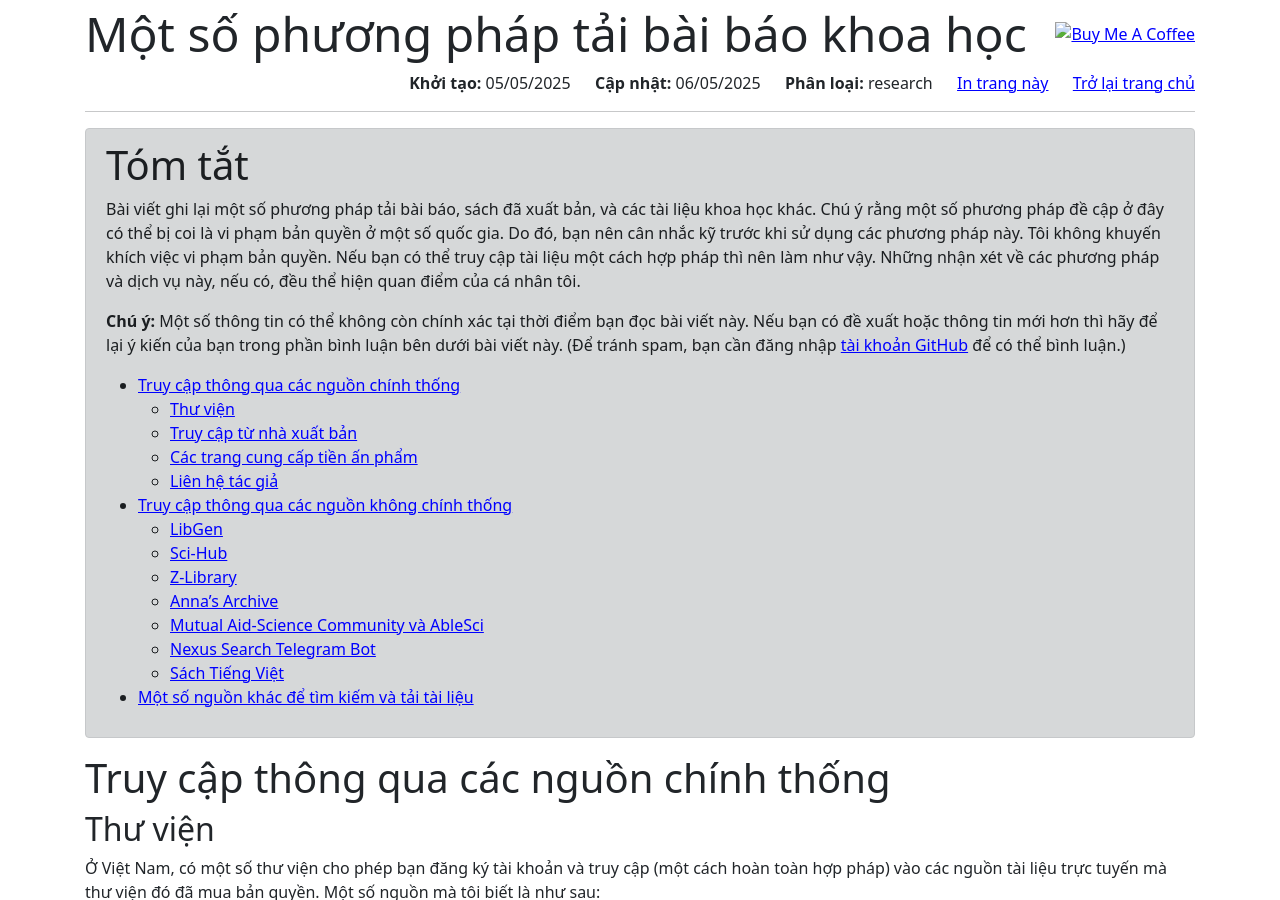
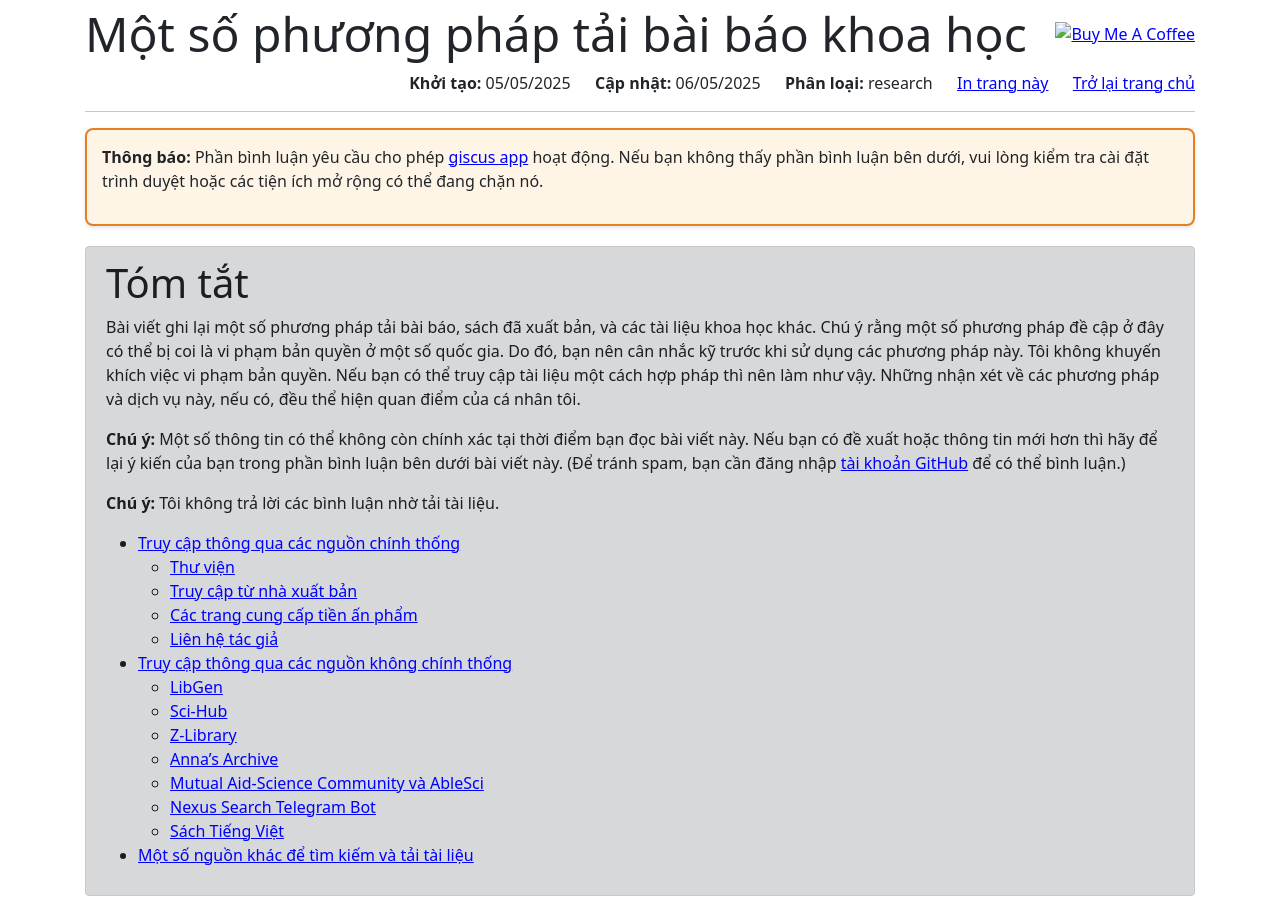
Before and after one commit to hoanganhduc/hoanganhduc.github.io, a Jekyll site: the page built from _posts/2025-05-05-một-số-phương-pháp-tải-bài-báo-khoa-học.md, in a window 1280 px wide and 900 px high. Built offline with Jekyll 4.4.1, drawn with Linux system fonts in a browser that asks for light colours; nearby versions of some CDN libraries; comment, search, counter and statistics services are not loaded; a style sheet for code colours, icons or effects is not loaded.

Commit message:
Updated @ 2025-05-06  16:06:43 ICT

```diff
--- a/_includes/extras.html
+++ b/_includes/extras.html
@@ -1,10 +1,38 @@
 {% if page.javascript %}
 <noscript>
-    <div style="border: 2px solid #e67e22; background-color: #fff5e6; padding: 15px; margin-bottom: 20px; border-radius: 8px; box-shadow: 0 2px 4px rgba(0,0,0,0.1); width: 100%; box-sizing: border-box; overflow-wrap: break-word; max-width: 100%;"></div>
+    <div style="border: 2px solid #e67e22; background-color: #fff5e6; padding: 15px; margin-bottom: 20px; border-radius: 8px; box-shadow: 0 2px 4px rgba(0,0,0,0.1); width: 100%; box-sizing: border-box; overflow-wrap: break-word; max-width: 100%;">
+        {% if page.lang == "en" %}
         <p><strong>Notice:</strong> Some contents of this page requires JavaScript to run smoothly. Please enable JavaScript in your browser settings.</p>
+        {% endif %}
+        {% if page.lang == "vi" %}
         <p><strong>Thông báo:</strong> Một số nội dung của trang này yêu cầu JavaScript. Vui lòng bật JavaScript trong cài đặt trình duyệt của bạn.</p>
+        {% endif %}
     </div>
 </noscript>
+{% endif %}
+
+{% if page.comments %}
+    <div id="giscus-warning" style="display: none; border: 2px solid #e67e22; background-color: #fff5e6; padding: 15px; margin-bottom: 20px; border-radius: 8px; box-shadow: 0 2px 4px rgba(0,0,0,0.1); width: 100%; box-sizing: border-box; overflow-wrap: break-word; max-width: 100%;">
+        {% if page.lang == "en" %}
+        <p><strong>Notice:</strong> The comments section requires <a href="https://giscus.app">giscus app</a> script to be enabled. If you don't see the comments section below, please check your browser settings or extensions that might be blocking it.</p>
+        {% endif %}
+        {% if page.lang == "vi" %}
+        <p><strong>Thông báo:</strong> Phần bình luận yêu cầu cho phép <a href="https://giscus.app">giscus app</a> hoạt động. Nếu bạn không thấy phần bình luận bên dưới, vui lòng kiểm tra cài đặt trình duyệt hoặc các tiện ích mở rộng có thể đang chặn nó.</p>
+        {% endif %}
+    </div>
+
+    <script>
+        // Check if giscus script loaded properly
+        window.addEventListener('load', function() {
+        setTimeout(function() {
+            // Check if giscus has created its elements
+            var giscusFrameExists = document.querySelector('.giscus-frame') !== null;
+            if (!giscusFrameExists) {
+            document.getElementById('giscus-warning').style.display = 'block';
+            }
+        }, 3000); // Wait 3 seconds to allow giscus to load completely
+        });
+    </script>
 {% endif %}
 
 {% if site.warning %}
--- a/_posts/2025-05-05-một-số-phương-pháp-tải-bài-báo-khoa-học.md
+++ b/_posts/2025-05-05-một-số-phương-pháp-tải-bài-báo-khoa-học.md
@@ -18,6 +18,8 @@ javascript: true
 Bài viết ghi lại một số phương pháp tải bài báo, sách đã xuất bản, và các tài liệu khoa học khác. Chú ý rằng một số phương pháp đề cập ở đây có thể bị coi là vi phạm bản quyền ở một số quốc gia. Do đó, bạn nên cân nhắc kỹ trước khi sử dụng các phương pháp này. Tôi không khuyến khích việc vi phạm bản quyền. Nếu bạn có thể truy cập tài liệu một cách hợp pháp thì nên làm như vậy. Những nhận xét về các phương pháp và dịch vụ này, nếu có, đều thể hiện quan điểm của cá nhân tôi.
 
 **Chú ý:** Một số thông tin có thể không còn chính xác tại thời điểm bạn đọc bài viết này. Nếu bạn có đề xuất hoặc thông tin mới hơn thì hãy để lại ý kiến của bạn trong phần bình luận bên dưới bài viết này. (Để tránh spam, bạn cần đăng nhập [tài khoản GitHub](https://github.com/) để có thể bình luận.)
+
+**Chú ý:** Tôi không trả lời các bình luận nhờ tải tài liệu.
 
 * TOC
 {:toc}
```
Also changed, not shown: 1 other file.
